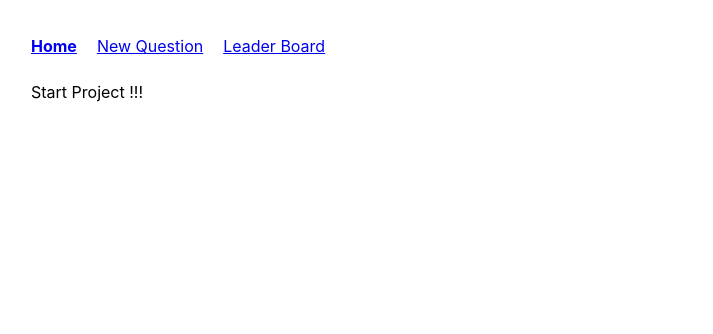
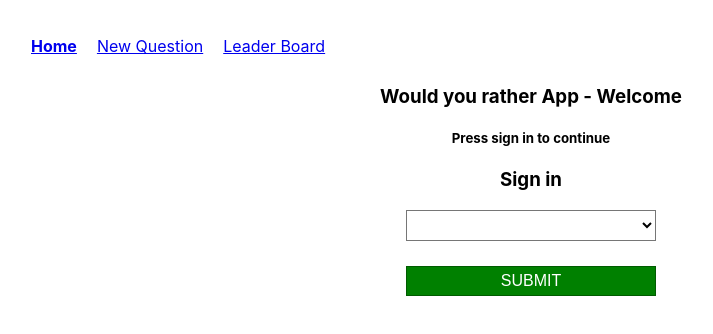
Before and after one commit to VasiliAnoshin/React-Redux-would-you-rather-App, a React app: page / in a window 1280 px wide. Shown: the whole page, without its empty margins (109-822 px from the left). Built offline with nearby package versions, Linux system fonts and the light colour scheme.

Commit message:
Add Login Form

```diff
--- a/src/components/App.js
+++ b/src/components/App.js
@@ -2,6 +2,7 @@ import React, { Component } from 'react';
 import { BrowserRouter as Router, Route } from 'react-router-dom'
 import './App'
 import Nav from './Nav'
+import LoginForm from './LoginForm'
 
 class App extends Component {
   render() {
@@ -9,9 +10,7 @@ class App extends Component {
       <Router>
         <div className='container'>
           <Nav />
-          <div className="App">
-              Start Project !!!
-          </div>
+          <LoginForm />
         </div>
       </Router>
     );
--- /dev/null
+++ b/src/components/LoginForm.js
@@ -0,0 +1,33 @@
+import React , {Component} from 'react'
+import { Redirect } from 'react-router-dom'
+
+class LoginForm extends Component
+{
+    state ={
+        toHome: false,
+    }
+    render(){
+        const { toHome } = this.state
+        if (toHome === true) {
+            return <Redirect to='/' />
+          }
+          return(
+            <div>
+                <h3 className = 'center'> Would you rather App - Welcome </h3>
+                <h5 className = 'center'>Press sign in to continue</h5>
+                <h3 className = 'center'>Sign in </h3>
+                <form className='logForm' onSubmit={this.handleSubmit}>
+                <select className='slct'>
+                </select>
+                <button
+                    className='btn'
+                    type='submit'>
+                    Submit
+                </button>
+                </form>
+            </div>
+          )
+    }
+}
+
+export default LoginForm
--- a/src/index.css
+++ b/src/index.css
@@ -43,3 +43,43 @@ li {
 .nav li:first-child {
   padding-left: 0;
 }
+.btn {
+  text-transform: uppercase;
+  margin: 25px auto;
+  padding: 5px;
+  border: 1px solid rgba(0,0,0,.29);
+  cursor: pointer;
+  background: #fff;
+  font-size: 16px;
+  width: 250px;
+  position: relative;
+  background:green;
+  color: white;
+}
+
+.slct {
+  padding: 5px;
+  margin:  auto;
+  background: #fff;
+  font-size: 16px;
+  width: 250px;
+  position: relative;
+}
+
+.btn:hover {
+  border-color: rgba(0,0,0,.5);
+  text-decoration: none;
+}
+
+.btn:focus {
+  outline: 0;
+  font-weight: 700;
+  border-width: 2px;
+}
+.logForm {
+  width: 100%;
+  max-width: 590px;
+  margin: 0 auto;
+  display: flex;
+  flex-direction: column;
+}
```
Also changed, not shown: 1 other file.
